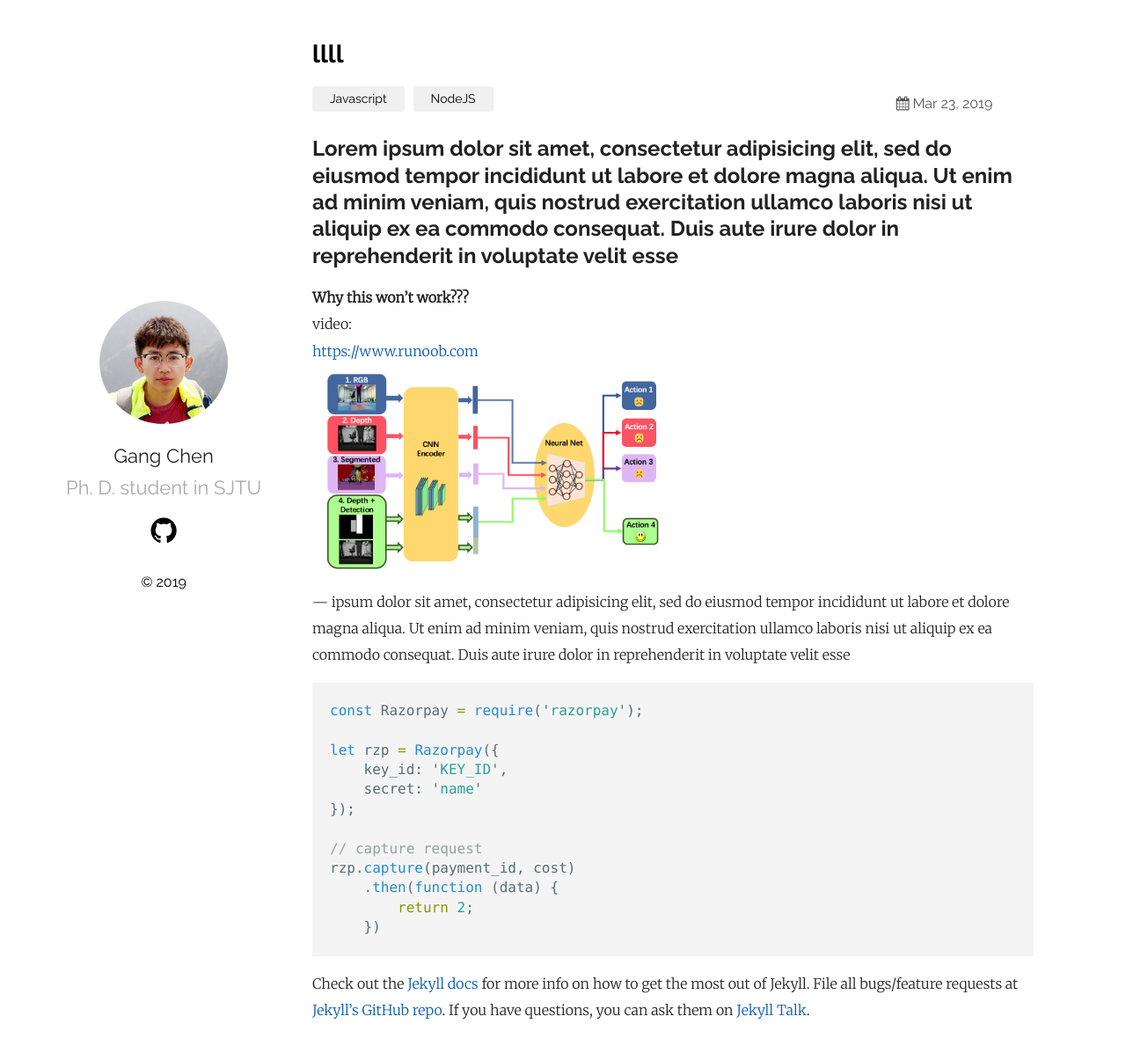
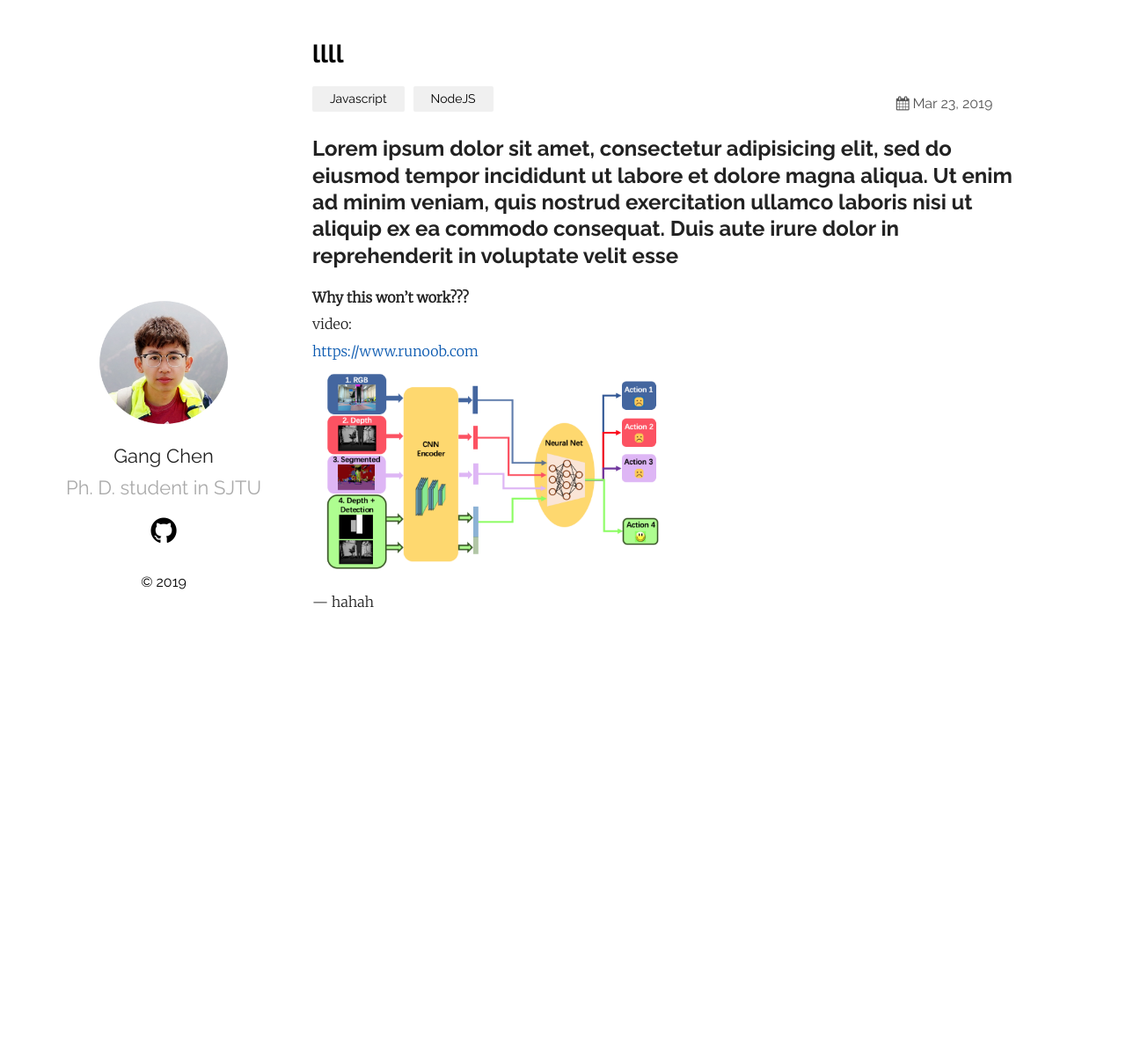
Before and after one commit to g-ch/g-ch.github.io, a Jekyll site: the page built from _posts/2019-03-23-welcome-to-jekyll.markdown, in a window 1280 px wide and 1209 px high. Shown: the top 1197 px of the window at 88% size. Built offline with Jekyll 4.4.1, drawn with Linux system fonts in a browser that asks for light colours.

````diff
--- a/_posts/2019-03-23-welcome-to-jekyll.markdown
+++ b/_posts/2019-03-23-welcome-to-jekyll.markdown
@@ -6,31 +6,9 @@ categories: Javascript NodeJS
 ---
 Lorem ipsum dolor sit amet, consectetur adipisicing elit, sed do eiusmod tempor incididunt ut labore et dolore magna aliqua. Ut enim ad minim veniam, quis nostrud exercitation ullamco laboris nisi ut aliquip ex ea commodo consequat. Duis aute irure dolor in reprehenderit in voluptate velit esse
 ---
-**Why this won't work???**
+__Why this won't work???__
 video:
 <https://www.runoob.com>
 <img src="/assets/semantic.png" width="50%">
 ---
-ipsum dolor sit amet, consectetur adipisicing elit, sed do eiusmod tempor incididunt ut labore et dolore magna aliqua. Ut enim ad minim veniam, quis nostrud exercitation ullamco laboris nisi ut aliquip ex ea commodo consequat. Duis aute irure dolor in reprehenderit in voluptate velit esse
-
-
-```javascript
-const Razorpay = require('razorpay');
-
-let rzp = Razorpay({
-	key_id: 'KEY_ID',
-	secret: 'name'
-});
-
-// capture request
-rzp.capture(payment_id, cost)
-	.then(function (data) {
-		return 2;
-	})
-```
-
-Check out the [Jekyll docs][jekyll-docs] for more info on how to get the most out of Jekyll. File all bugs/feature requests at [Jekyll’s GitHub repo][jekyll-gh]. If you have questions, you can ask them on [Jekyll Talk][jekyll-talk].
-
-[jekyll-docs]: https://jekyllrb.com/docs/home
-[jekyll-gh]:   https://github.com/jekyll/jekyll
-[jekyll-talk]: https://talk.jekyllrb.com/
+hahah
````
Also changed, not shown: _posts/test1.markdown (+0 -23 lines).
